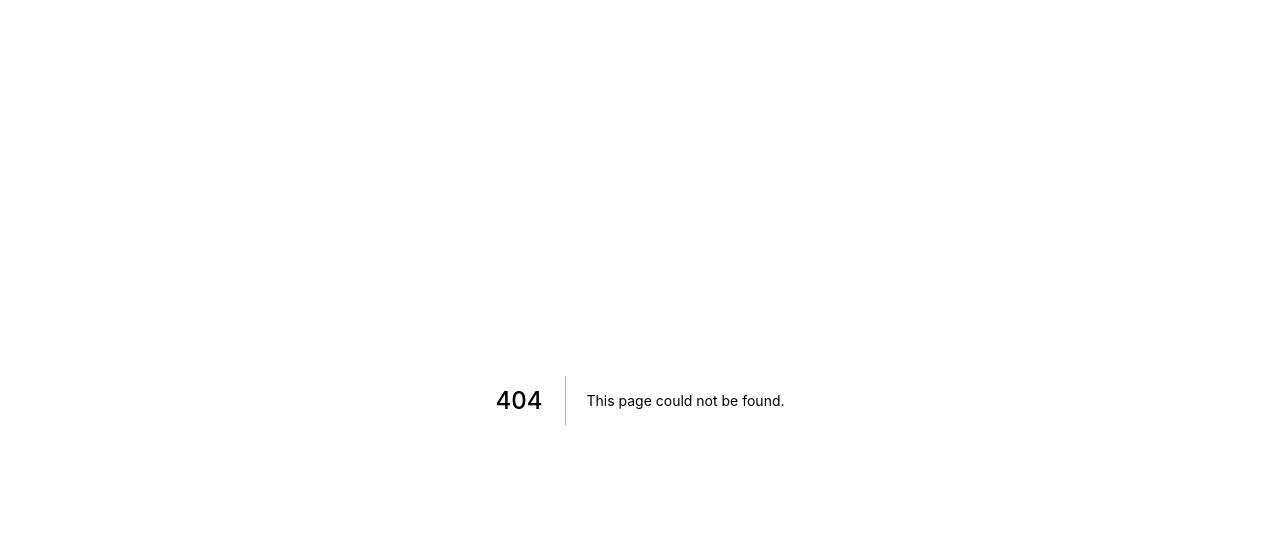
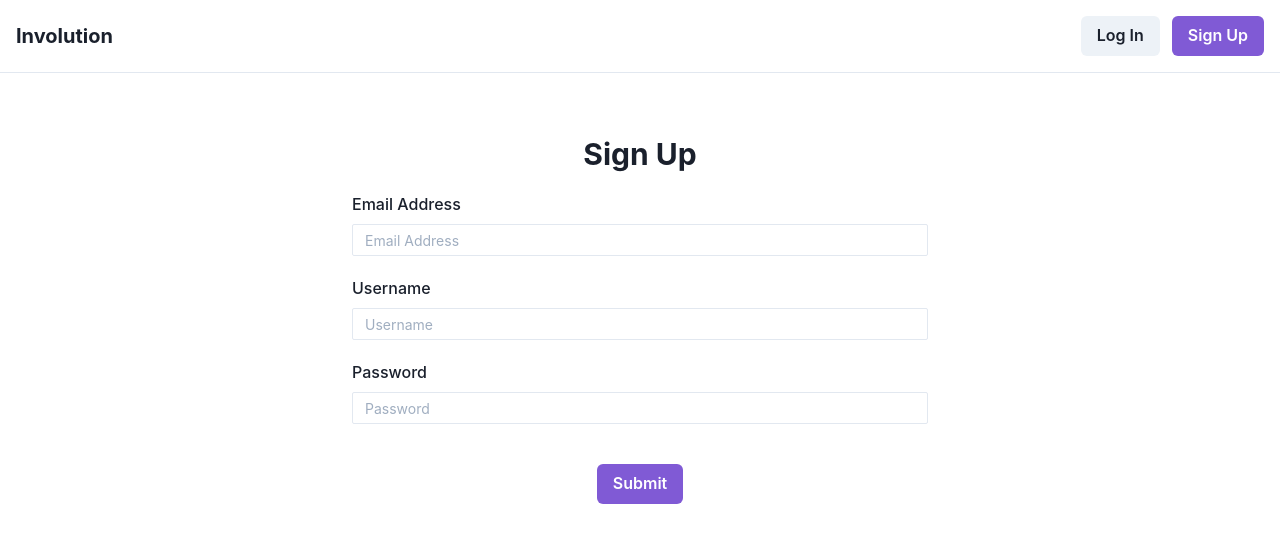
Before and after one commit to Project-Involution/Involution, a Next.js app in the folder frontend/: page /signup in a window 1280 px wide. Before the commit this address had no page. Shown: the top 542 px of the page. Built offline with nearby package versions, Linux system fonts and the light colour scheme.

Commit message:
feat: add signup page

```diff
--- a/frontend/components/flex/navBar.tsx
+++ b/frontend/components/flex/navBar.tsx
@@ -1,6 +1,9 @@
 import { Box, Button, Flex, HStack, Heading } from "@chakra-ui/react";
 
+import { useRouter } from "next/router";
+
 const NavBar: React.FC = () => {
+  const router = useRouter();
   return (
     <Flex
       w="full"
@@ -18,7 +21,9 @@ const NavBar: React.FC = () => {
       </Box>
       <HStack spacing={3}>
         <Button>Log In</Button>
-        <Button colorScheme="purple">Sign Up</Button>
+        <Button colorScheme="purple" onClick={() => router.push("/signup")}>
+          Sign Up
+        </Button>
       </HStack>
     </Flex>
   );
--- /dev/null
+++ b/frontend/components/flex/signupPanel.tsx
@@ -0,0 +1,38 @@
+import {
+  Button,
+  Flex,
+  FormControl,
+  FormLabel,
+  Heading,
+  Input,
+  Spacer,
+  VStack,
+} from "@chakra-ui/react";
+
+const SignupPanel: React.FC = () => {
+  return (
+    <Flex h={{ base: "100vh", lg: "80vh" }} justify="center" align="center">
+      <VStack w={{ base: "md", lg: "xl" }} spacing={5}>
+        <Heading size="lg">Sign Up</Heading>
+        <FormControl>
+          <FormLabel>Email Address</FormLabel>
+          <Input size="sm" placeholder="Email Address" type="email"></Input>
+        </FormControl>
+        <FormControl id="username">
+          <FormLabel>Username</FormLabel>
+          <Input size="sm" placeholder="Username"></Input>
+        </FormControl>
+        <FormControl id="password">
+          <FormLabel>Password</FormLabel>
+          <Input size="sm" placeholder="Password" type="password"></Input>
+        </FormControl>
+        <Spacer />
+        <Button size="md" colorScheme="purple">
+          Submit
+        </Button>
+      </VStack>
+    </Flex>
+  );
+};
+
+export default SignupPanel;
--- a/frontend/components/stack/introText.tsx
+++ b/frontend/components/stack/introText.tsx
@@ -40,7 +40,7 @@ const IntroText: React.FC = () => {
           <GridItem colSpan={colSpan}>
             <FormControl id="email">
               <FormLabel fontSize="xs">Enter Your Email Address Here</FormLabel>
-              <Input size="sm" placeholder="Email Address"></Input>
+              <Input size="sm" placeholder="Email Address" type="email"></Input>
             </FormControl>
           </GridItem>
           <GridItem colSpan={2} alignSelf="flex-end">
--- a/frontend/pages/index.tsx
+++ b/frontend/pages/index.tsx
@@ -11,9 +11,10 @@ const IndexPage: NextPage = () => {
       <NavBar />
 
       <Flex
-        h={{ base: "auto", lg: "full" }}
-        py={20}
+        h="full"
+        pt={20}
         direction={{ base: "column-reverse", lg: "row" }}
+        justify="center"
         align="center"
       >
         <IntroText />
--- /dev/null
+++ b/frontend/pages/signup.tsx
@@ -0,0 +1,15 @@
+import { Container } from "@chakra-ui/react";
+import NavBar from "../components/flex/navBar";
+import type { NextPage } from "next";
+import SignupPanel from "../components/flex/signupPanel";
+
+const IndexPage: NextPage = () => {
+  return (
+    <Container maxW="container.2xl" p={0}>
+      <NavBar />
+      <SignupPanel />
+    </Container>
+  );
+};
+
+export default IndexPage;
```
